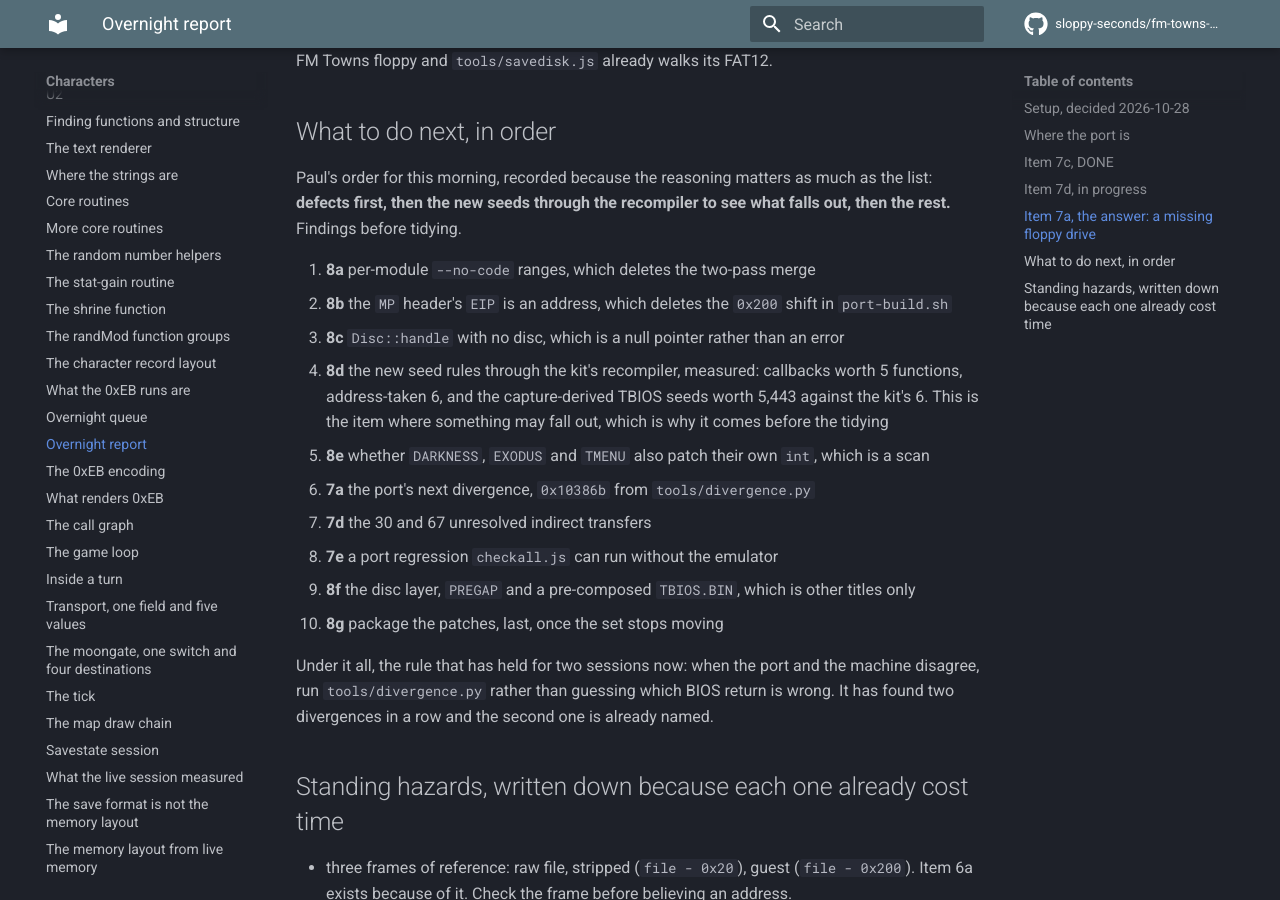
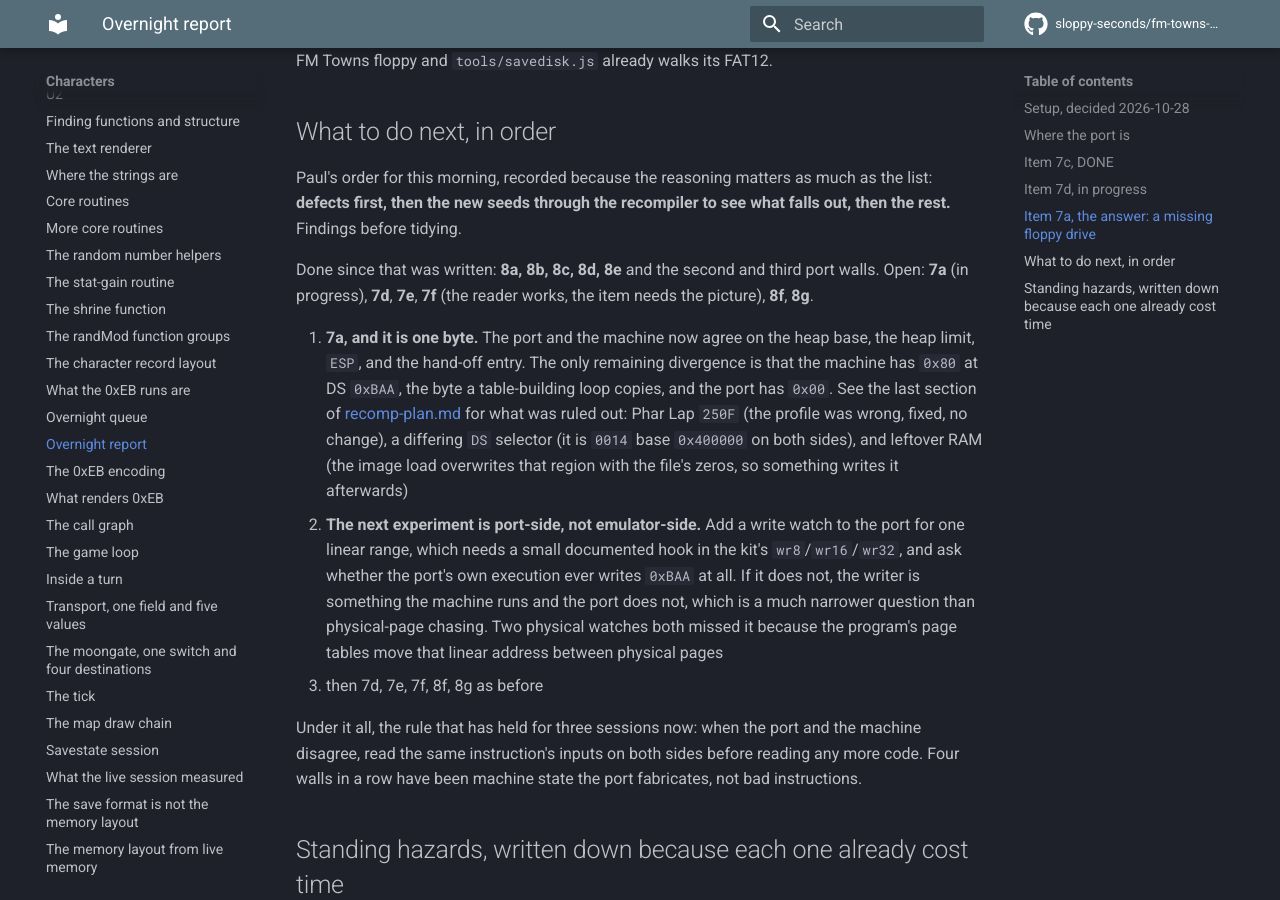
Before and after one commit to sloppy-seconds/fm-towns-ultima, an MkDocs documentation site: the page built from docs/overnight-report.md, in a window 1280 px wide and 900 px high, scrolled down 2854 px. Built offline with MkDocs 1.6.1 and Material for MkDocs 9.7.7, drawn with Linux system fonts in a browser that asks for light colours; comment, search, counter and statistics services are not loaded.

Commit message:
Report updated: 7a is down to one byte, and the next experiment is port-side
Recorded the state after working without supervision: 8a to 8e done, and 7a narrowed to a
single byte that differs, DS:0xBAA, where the machine has 0x80 and the port 0x00.

Three things ruled out and written down so they are not retried: Phar Lap 250F (the
profile's prog_base and prog_phys were the kit's ports, corrected from the machine's own
ADTR, no change), a differing DS selector (0014 base 0x400000 on both sides), and leftover
RAM (the image load overwrites that region with the file's zeros, so something writes it
afterwards).

Next is a port-side write watch, which needs a small documented hook in the kit's wr8/wr32:
ask whether the port's execution writes 0xBAA at all. If it does not, the writer is
something the machine runs and the port does not, which is narrower than chasing physical
pages. Two physical watches missed it because the program's page tables move that linear
address between pages.

```diff
--- a/docs/overnight-report.md
+++ b/docs/overnight-report.md
@@ -115,22 +115,25 @@ follow would move the failure one call later and hide it. `saves/userdisk.hdm` i
 Paul's order for this morning, recorded because the reasoning matters as much as the list: **defects first, then
 the new seeds through the recompiler to see what falls out, then the rest.** Findings before tidying.
 
-1. **8a** per-module `--no-code` ranges, which deletes the two-pass merge
-2. **8b** the `MP` header's `EIP` is an address, which deletes the `0x200` shift in `port-build.sh`
-3. **8c** `Disc::handle` with no disc, which is a null pointer rather than an error
-4. **8d** the new seed rules through the kit's recompiler, measured: callbacks worth 5 functions,
-   address-taken 6, and the capture-derived TBIOS seeds worth 5,443 against the kit's 6. This is the item where
-   something may fall out, which is why it comes before the tidying
-5. **8e** whether `DARKNESS`, `EXODUS` and `TMENU` also patch their own `int`, which is a scan
-6. **7a** the port's next divergence, `0x10386b` from `tools/divergence.py`
-7. **7d** the 30 and 67 unresolved indirect transfers
-8. **7e** a port regression `checkall.js` can run without the emulator
-9. **8f** the disc layer, `PREGAP` and a pre-composed `TBIOS.BIN`, which is other titles only
-10. **8g** package the patches, last, once the set stops moving
+Done since that was written: **8a, 8b, 8c, 8d, 8e** and the second and third port walls. Open: **7a** (in
+progress), **7d**, **7e**, **7f** (the reader works, the item needs the picture), **8f**, **8g**.
 
-Under it all, the rule that has held for two sessions now: when the port and the machine disagree, run
-`tools/divergence.py` rather than guessing which BIOS return is wrong. It has found two divergences in a row and
-the second one is already named.
+1. **7a, and it is one byte.** The port and the machine now agree on the heap base, the heap limit, `ESP`, and the
+   hand-off entry. The only remaining divergence is that the machine has `0x80` at DS `0xBAA`, the byte a
+   table-building loop copies, and the port has `0x00`. See the last section of
+   [recomp-plan.md](recomp-plan.md) for what was ruled out: Phar Lap `250F` (the profile was wrong, fixed, no
+   change), a differing `DS` selector (it is `0014` base `0x400000` on both sides), and leftover RAM (the image
+   load overwrites that region with the file's zeros, so something writes it afterwards)
+2. **The next experiment is port-side, not emulator-side.** Add a write watch to the port for one linear range,
+   which needs a small documented hook in the kit's `wr8`/`wr16`/`wr32`, and ask whether the port's own execution
+   ever writes `0xBAA` at all. If it does not, the writer is something the machine runs and the port does not,
+   which is a much narrower question than physical-page chasing. Two physical watches both missed it because the
+   program's page tables move that linear address between physical pages
+3. then 7d, 7e, 7f, 8f, 8g as before
+
+Under it all, the rule that has held for three sessions now: when the port and the machine disagree, read the same
+instruction's inputs on both sides before reading any more code. Four walls in a row have been machine state the
+port fabricates, not bad instructions.
 
 ## Standing hazards, written down because each one already cost time
 
```
